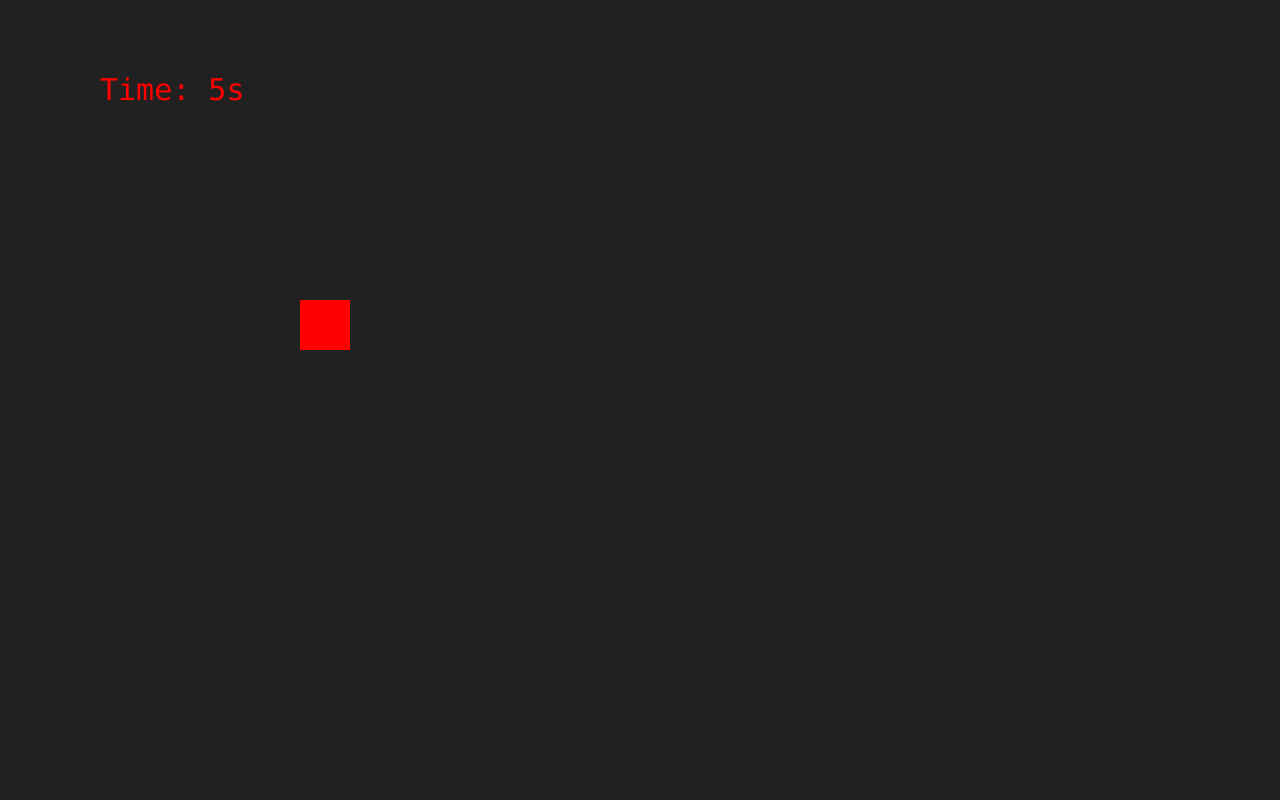
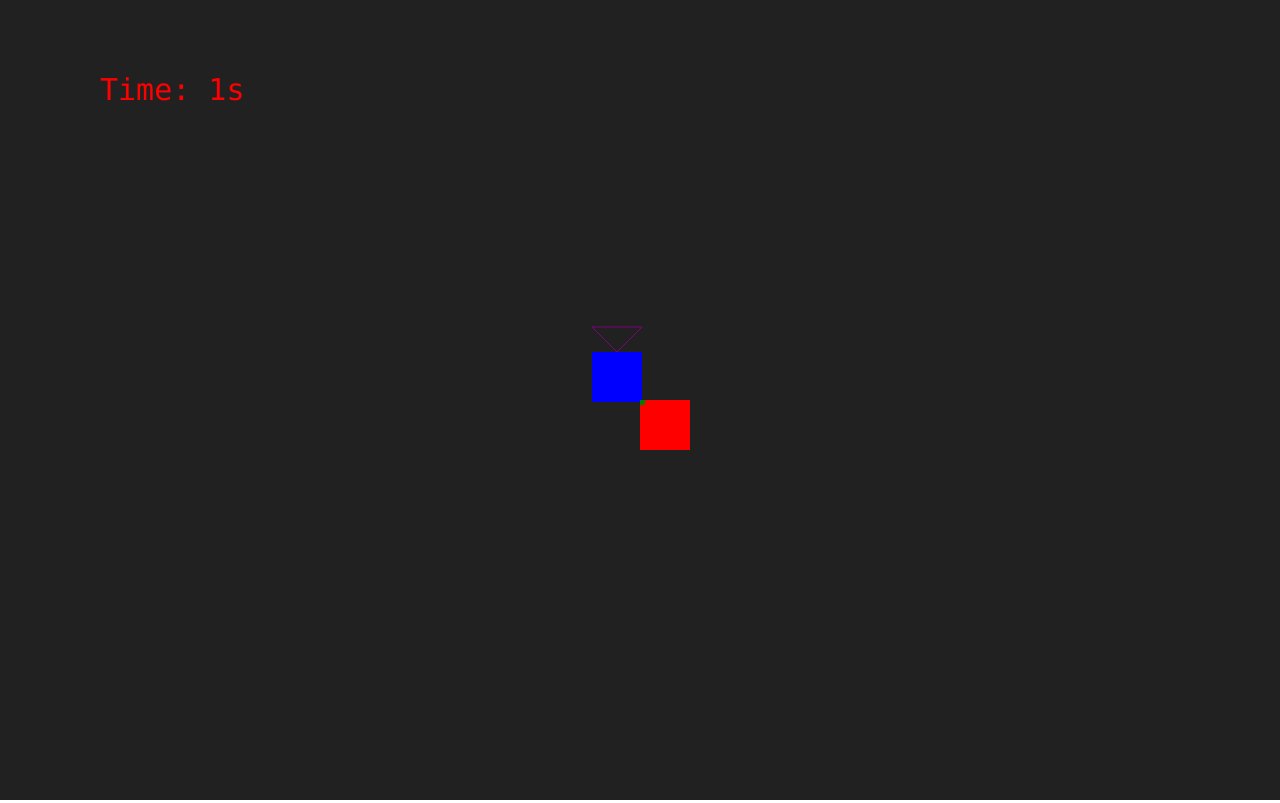
Before and after one commit to ProjectPForPuzzle/ProjectPForPuzzle.github.io, a plain HTML site: page index.html in a window 1280 px wide. Drawn offline with Linux system fonts and the light colour scheme.

Commit message:
player, enemy and camera functionality

```diff
--- /dev/null
+++ b/camera.js
@@ -0,0 +1,20 @@
+function camera(x, y) {
+    this.x = x || 0;
+    this.y = y || 0;
+
+    this.width = window.innerWidth
+    this.height = window.innerHeight;
+
+    this.follow = null;
+
+    this.follow = function(entity) {
+        this.follow = entity;
+    }
+
+    this.update = function() {
+        if (this.follow == null) return;
+
+        this.x = this.follow.x;
+        this.y = this.follow.y;
+    }
+}
--- /dev/null
+++ b/enemy.js
@@ -0,0 +1,60 @@
+function enemyComponent(x, y, width, height, color, speed) {
+    this.x = x || 0;
+    this.y = y || 0;
+    this.width = width || 50;
+    this.height = height || 50;
+    this.color = color || "blue";
+    this.dirX = 0;
+    this.dirY = 0;
+    this.speed = speed || 3;
+    this.lastTargetX = x || 0;
+    this.lastTargetY = y || 0;
+
+    this.update = function(target) {
+        if ((this.x === this.lastTargetX && this.y === this.lastTargetY) || Math.abs(target.x - this.lastTargetX) > 500 || Math.abs(target.y - this.lastTargetY) > 500) {
+            this.lastTargetX = target.x;
+            this.lastTargetY = target.y;
+        }
+
+        this.dirX = 0;
+        this.dirY = 0;
+
+        if (this.x < this.lastTargetX) this.dirX = 1;
+        else if (this.x > this.lastTargetX) this.dirX = -1;
+
+        if (this.y < this.lastTargetY) this.dirY = 1;
+        else if (this.y > this.lastTargetY) this.dirY = -1;
+
+        this.x += this.dirX * this.speed;
+        this.y += this.dirY * this.speed;
+
+        if (colliding(this, target)) {
+            alert("you dead bitch");
+            world.stop();
+        }
+    }
+
+    this.draw = function(camera) {
+        let cameraPositionX = camera.width / 2 + (this.x - camera.x);
+        let cameraPositionY = camera.height / 2 + (this.y - camera.y);
+
+        ctx = world.context;
+        ctx.fillStyle = this.color;
+        ctx.fillRect(cameraPositionX, cameraPositionY, this.width, this.height);
+
+        ctx.strokeStyle = "purple";
+
+        ctx.beginPath();
+        ctx.moveTo(cameraPositionX + this.width / 2, cameraPositionY);
+        ctx.lineTo(cameraPositionX, cameraPositionY - 25);
+        ctx.lineTo(cameraPositionX + this.width, cameraPositionY - 25);
+        ctx.closePath();
+        ctx.stroke();
+
+        let targetCameraX = camera.width / 2 + (this.lastTargetX - camera.x);
+        let targetCameraY = camera.height / 2 + (this.lastTargetY - camera.y);
+
+        ctx.fillStyle = "green";
+        ctx.fillRect(targetCameraX, targetCameraY, 5, 5);
+    }
+}
--- a/index.html
+++ b/index.html
@@ -9,7 +9,9 @@
 
 <body onload="startGame()">
 
+    <script src="camera.js"></script>
     <script src="player.js"></script>
+    <script src="enemy.js"></script>
     <script src="index.js"></script>
 
 </body>
--- a/index.js
+++ b/index.js
@@ -2,6 +2,7 @@ document.addEventListener("keydown", keyDownHandler, false);
 document.addEventListener("keyup", keyUpHandler, false);
 
 var player;
+var monster;
 
 let rightDown = false;
 let leftDown = false;
@@ -9,7 +10,11 @@ let upDown = false;
 let downDown = false;
 
 function startGame() {
-    player = new playerComponent(50, 50, "red", 300, 300);
+    player = new playerComponent(300, 300);
+    monster = new enemyComponent();
+    world.camera = new camera(300, 300, window.innerWidth, window.innerHeight, 3000, 3000);
+    world.camera.follow(player);
+
     world.start();
 }
 
@@ -44,13 +49,16 @@ let counter = 0;
 function updateWorld() {
     // Update
     player.update();
+    monster.update(player);
+    world.camera.update();
 
     counter++;
     testText.text = "Time: " + parseInt(counter / 50) + "s";
 
     // Draw
     world.clear();
-    player.draw();
+    player.draw(world.camera);
+    monster.draw(world.camera);
     testText.draw();
 }
 
@@ -67,6 +75,11 @@ function textComponent(fontSize, fontName, color, x, y) {
         ctx.fillStyle = this.color;
         ctx.fillText(this.text, this.x, this.y);
     }
+}
+
+function colliding(entity1, entity2) {
+    if (entity1.x + entity1.width > entity2.x && entity1.x < entity2.x + entity2.width && entity1.y + entity1.height > entity2.y && entity1.y < entity2.y + entity2.height) return true;
+    else return false;
 }
 
 function keyDownHandler(event) {
--- a/player.js
+++ b/player.js
@@ -1,15 +1,15 @@
 const inputKey = { left: 37, up: 38, right: 39, down: 40 };
 
 
-function playerComponent(width, height, color, x, y) {
-    this.width = width;
-    this.height = height;
-    this.color = color;
-    this.x = x;
-    this.y = y;
+function playerComponent(x, y, width, height, color, speed) {
+    this.x = x || 0;
+    this.y = y || 0;
+    this.width = width || 50;
+    this.height = height || 50;
+    this.color = color || "red";
     this.dirX = 0;
     this.dirY = 0;
-    this.speed = 10;
+    this.speed = speed || 6;
 
     this.update = function() {
         this.dirX = 0;
@@ -24,9 +24,14 @@ function playerComponent(width, height, color, x, y) {
         this.y += this.dirY * this.speed;
     }
 
-    this.draw = function() {
+    this.draw = function(camera) {
+        let cameraPositionX = camera.width / 2 + (this.x - camera.x);
+        let cameraPositionY = camera.height / 2 + (this.y - camera.y);
+
         ctx = world.context;
+
         ctx.fillStyle = this.color;
-        ctx.fillRect(this.x, this.y, this.width, this.height);
+
+        ctx.fillRect(cameraPositionX, cameraPositionY, this.width, this.height);
     }
 }
```
